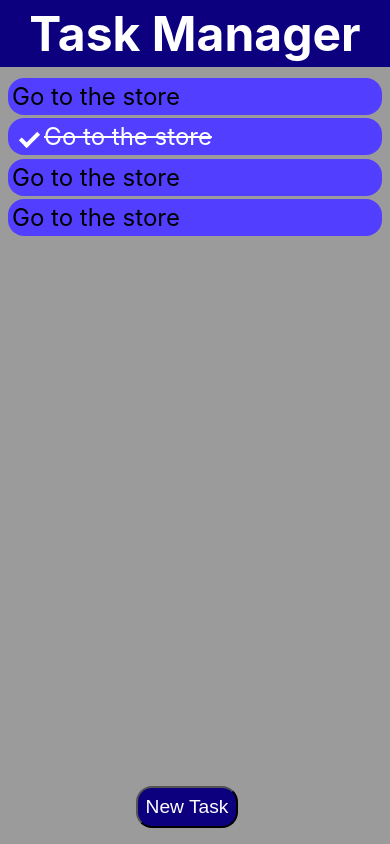
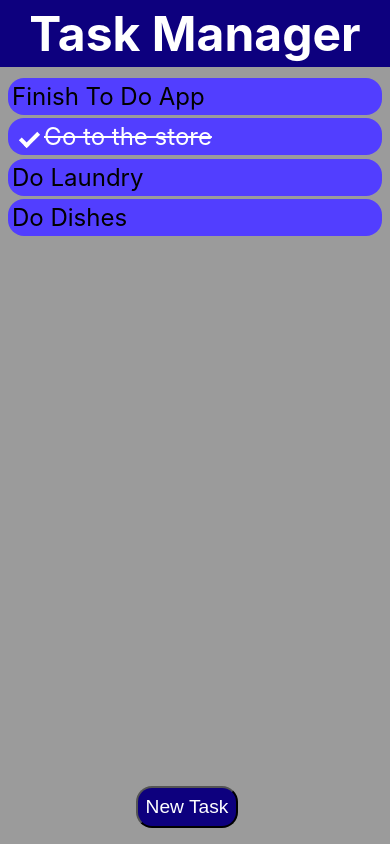
Before and after one commit to DDeShon/javascript-todo, a React (Create React App) app: page / in a window 390 px wide. Built offline with nearby package versions, Linux system fonts and the light colour scheme.

Commit message:
updated mobile views

```diff
--- a/src/App.js
+++ b/src/App.js
@@ -10,16 +10,16 @@ function App() {
         <div className="list-wrapper">
           <ul className="todo">
             <div className="list-item">
-              <li>Go to the store</li>
+              <li>Finish To Do App</li>
             </div>
             <div className="list-item">
               <li className="checked">Go to the store</li>
             </div>
             <div className="list-item">
-              <li>Go to the store</li>
+              <li>Do Laundry</li>
             </div>
             <div className="list-item">
-              <li>Go to the store</li>
+              <li>Do Dishes</li>
             </div>
           </ul>
         </div>
```
Also changed, not shown: src/logo.svg (deleted).
